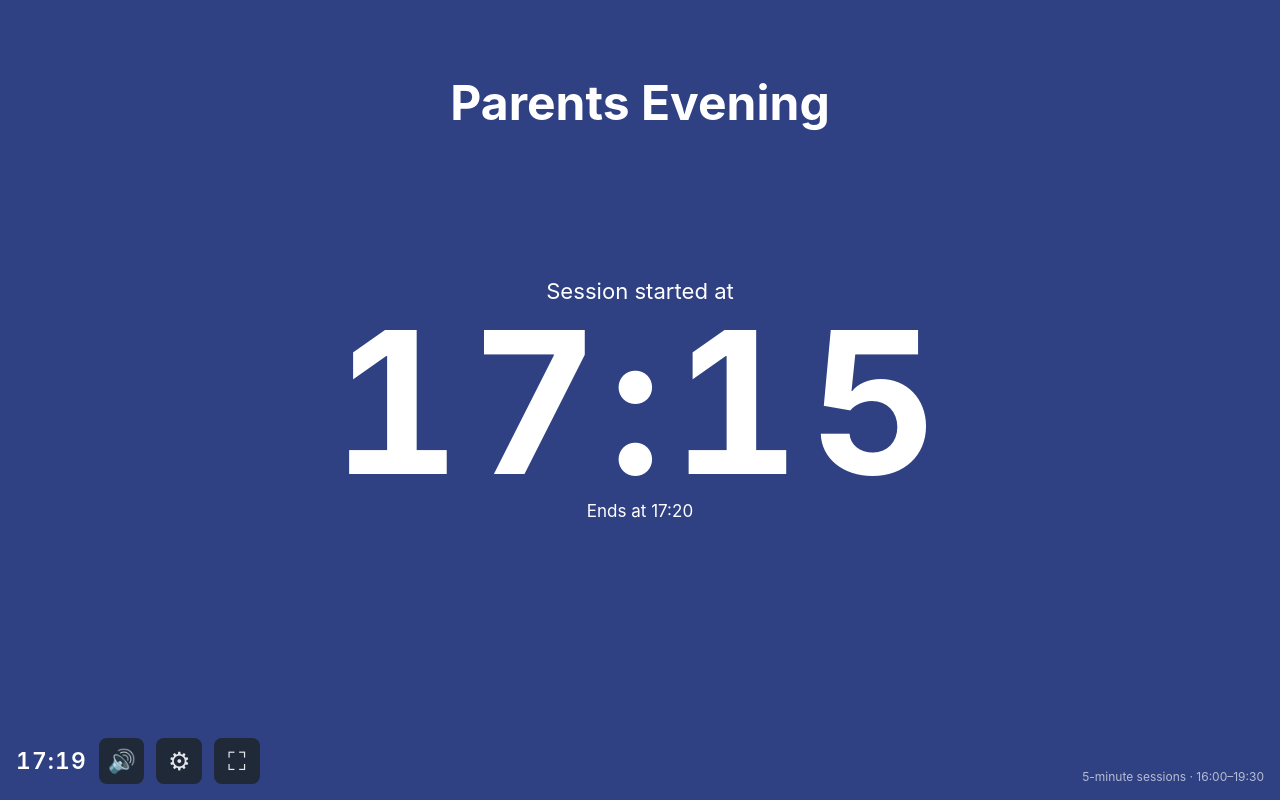
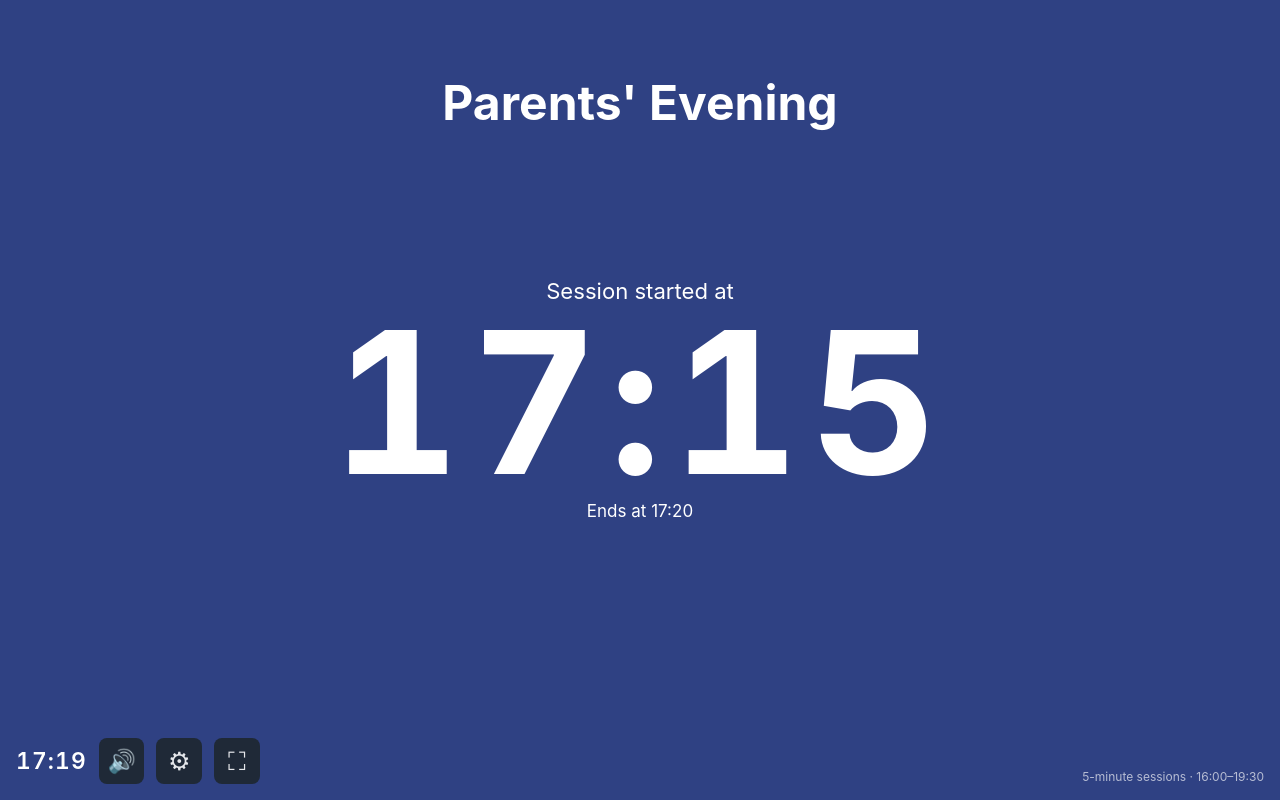
Before and after one commit to ajasmith/parents-evening, a plain HTML site: page index.html in a window 1280 px wide. Drawn offline with Linux system fonts and the light colour scheme.

Commit message:
Correct grammar

```diff
--- a/index.html
+++ b/index.html
@@ -20,7 +20,7 @@
     <main class="session-view" aria-labelledby="page-title">
       <header class="title-banner">
         <img id="title-image" class="title-banner-image" alt="" hidden>
-        <h1 id="page-title" class="title-banner-text">Parents Evening</h1>
+        <h1 id="page-title" class="title-banner-text">Parents' Evening</h1>
       </header>
 
       <section class="session-indicator" aria-live="polite" aria-atomic="true">
--- a/script.js
+++ b/script.js
@@ -3,7 +3,7 @@ const defaultSchedule = {
   scheduleStartTime: "16:00",
   scheduleEndTime: "19:30",
 };
-const defaultTitle = "Parents Evening";
+const defaultTitle = "Parents' Evening";
 const defaultBackgroundColour = "#2F4183";
 const defaultForegroundColour = "#FFFFFF";
 const soundEnabledStorageKey = "sessionClock.soundEnabled";
```
